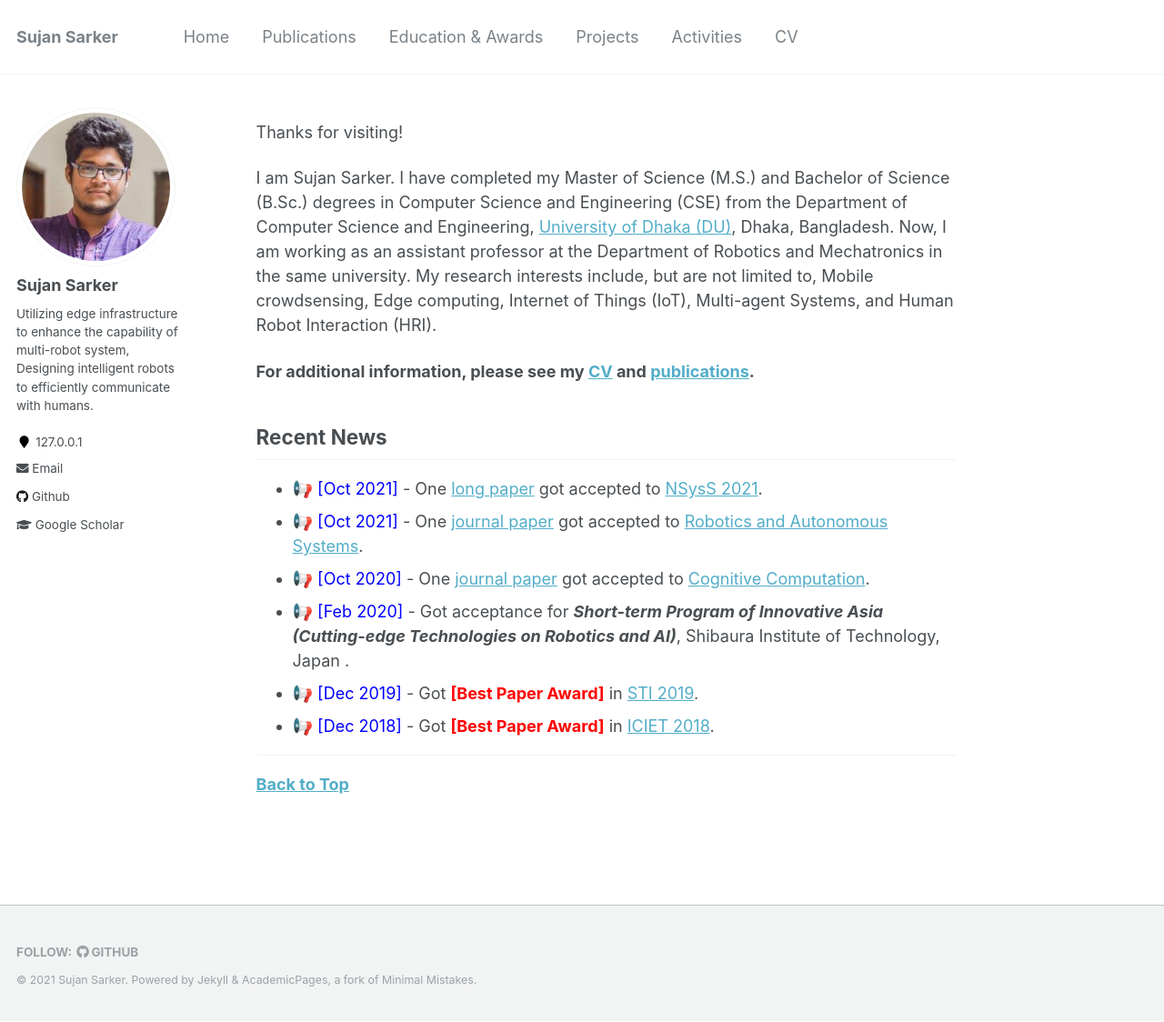
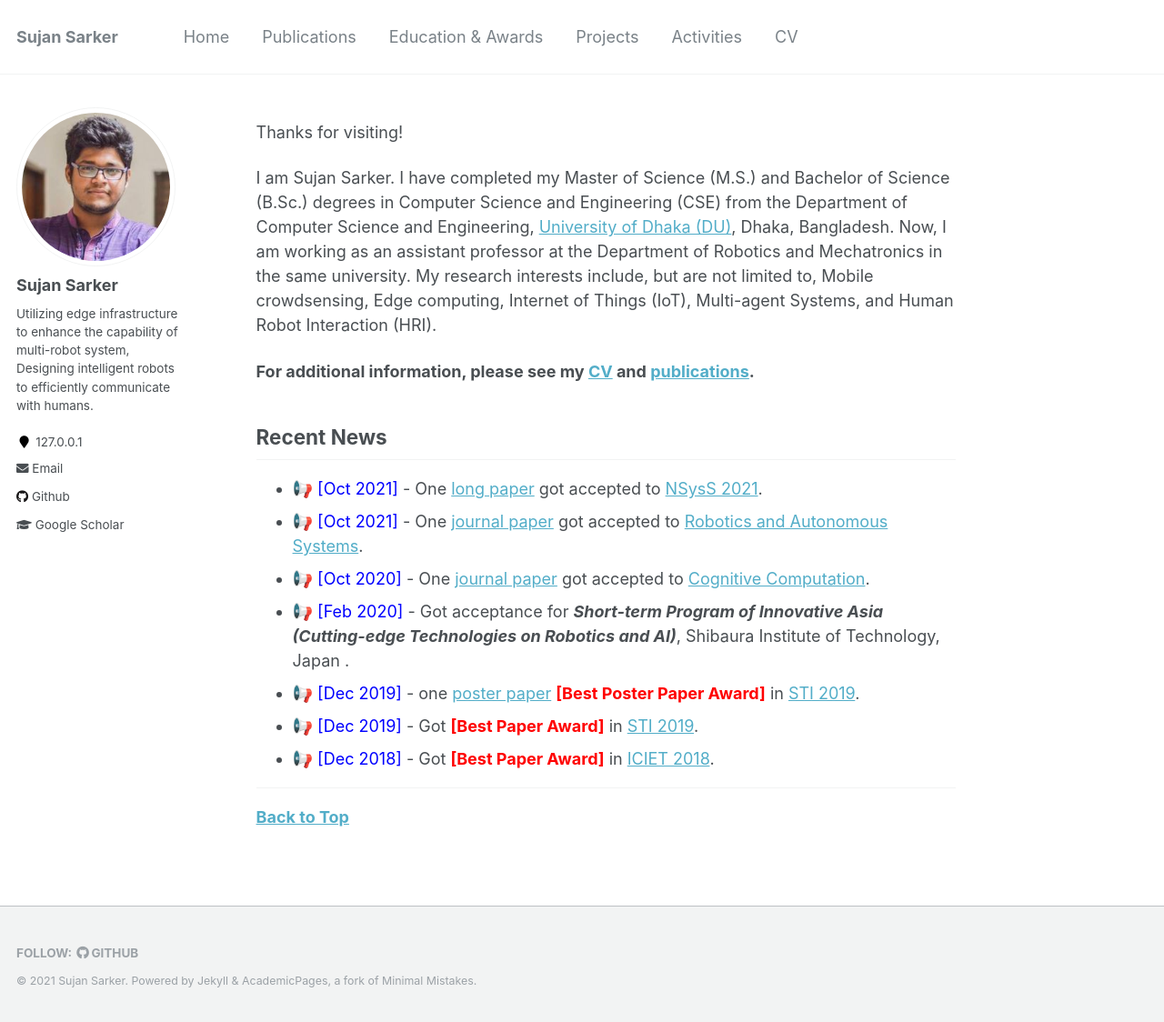
Before and after one commit to sujan-sarker/sujan-sarker.github.io, a Jekyll site: the page built from _pages/about.md, in a window 1280 px wide and 1124 px high. Shown: the whole window at 91% size. Built offline with Jekyll 4.4.1, drawn with Linux system fonts in a browser that asks for light colours.

Commit message:
Update about.md

```diff
--- a/_pages/about.md
+++ b/_pages/about.md
@@ -26,6 +26,7 @@ I am Sujan Sarker. I have completed my Master of Science (M.S.) and Bachelor of
 * 📢 <span style="color:Blue"> [Oct 2021] </span> - One [journal paper](https://www.sciencedirect.com/science/article/pii/S0921889021001871) got accepted to  [Robotics and Autonomous Systems](https://www.sciencedirect.com/journal/robotics-and-autonomous-systems).
 * 📢 <span style="color:Blue"> [Oct 2020] </span> - One [journal paper](https://www.springer.com/journal/12559) got accepted to  [Cognitive Computation](https://link.springer.com/article/10.1007/s12559-020-09779-5).
 * 📢 <span style="color:Blue"> [Feb 2020] </span> - Got acceptance for ***Short-term Program of Innovative Asia (Cutting-edge Technologies on Robotics and AI)***, Shibaura Institute of Technology, Japan .
+* 📢 <span style="color:Blue"> [Dec 2019] </span> - one [poster paper](https://sujan-sarker.github.io/files/STI_30_Poster_Paper.pdf) <span style="color:Red"> **[Best Poster Paper Award]** </span> in [STI 2019](http://fse.green.edu.bd/sti-2019/).
 *  📢 <span style="color:Blue"> [Dec 2019] </span> - Got <span style="color:Red"> **[Best Paper Award]** </span> in [STI 2019](http://fse.green.edu.bd/sti-2019/).
 *  📢 <span style="color:Blue"> [Dec 2018] </span> - Got <span style="color:Red"> **[Best Paper Award]** </span> in [ICIET 2018](https://cse.du.ac.bd/iciet/).
 
```
